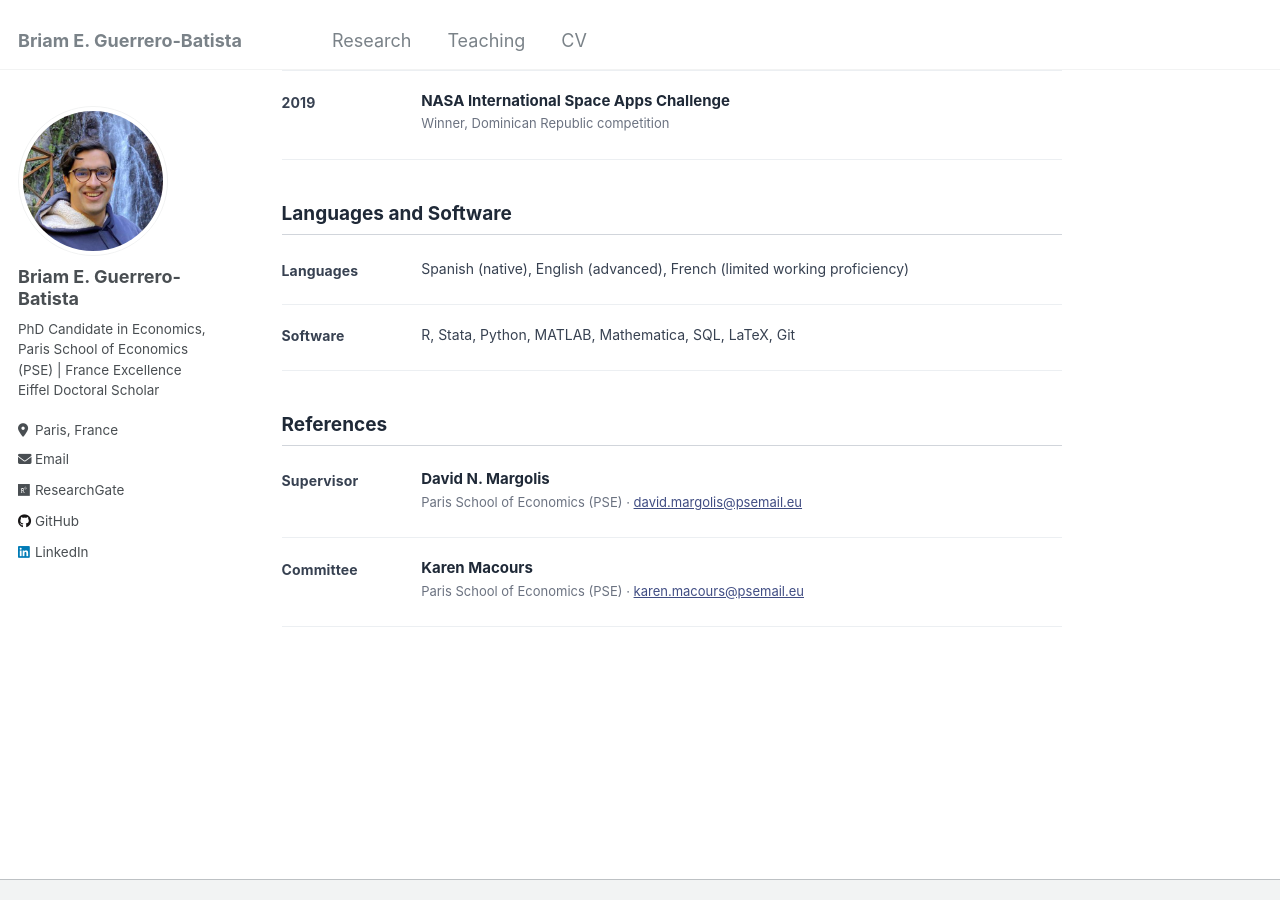
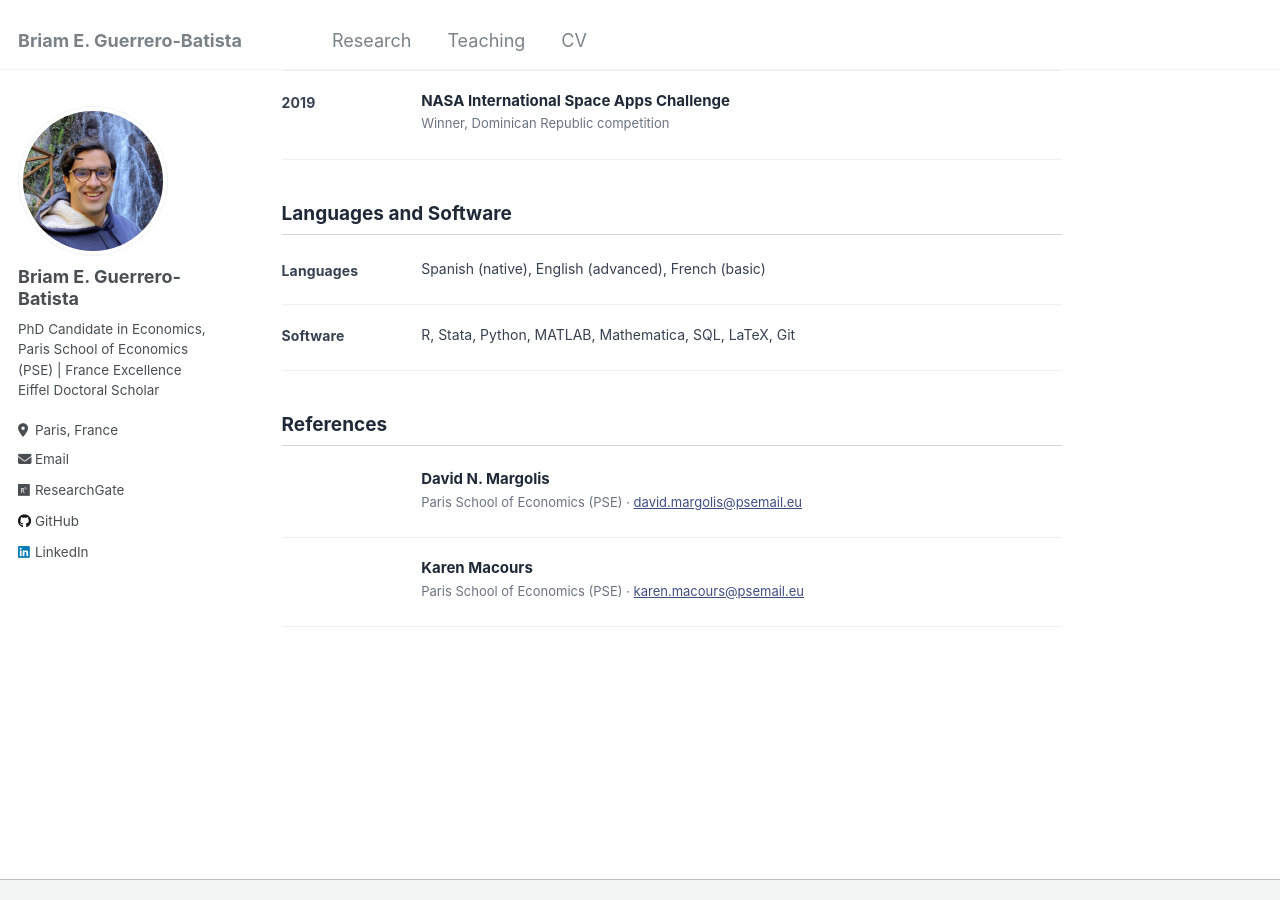
Before and after one commit to briamguerrerob/briamguerrerob.github.io, a Jekyll site: the page built from _pages/cv.md, in a window 1280 px wide and 900 px high, scrolled down 2106 px. Built offline with Jekyll 4.4.1, drawn with Linux system fonts in a browser that asks for light colours.

Commit message:
CV: name, research layout, references, French level

```diff
--- a/_pages/cv.md
+++ b/_pages/cv.md
@@ -176,7 +176,7 @@ redirect_from:
 <div class="entry-row">
   <div class="entry-side">Languages</div>
   <div>
-    <p class="entry-desc">Spanish (native), English (advanced), French (limited working proficiency)</p>
+    <p class="entry-desc">Spanish (native), English (advanced), French (basic)</p>
   </div>
 </div>
 
@@ -190,7 +190,7 @@ redirect_from:
 <h2 class="section">References</h2>
 
 <div class="entry-row">
-  <div class="entry-side">Supervisor</div>
+  <div class="entry-side"></div>
   <div>
     <p class="entry-title">David N. Margolis</p>
     <p class="entry-meta">Paris School of Economics (PSE) · <a href="mailto:david.margolis@psemail.eu">david.margolis@psemail.eu</a></p>
@@ -198,7 +198,7 @@ redirect_from:
 </div>
 
 <div class="entry-row">
-  <div class="entry-side">Committee</div>
+  <div class="entry-side"></div>
   <div>
     <p class="entry-title">Karen Macours</p>
     <p class="entry-meta">Paris School of Economics (PSE) · <a href="mailto:karen.macours@psemail.eu">karen.macours@psemail.eu</a></p>
```
Also changed, not shown: 2 other files.
